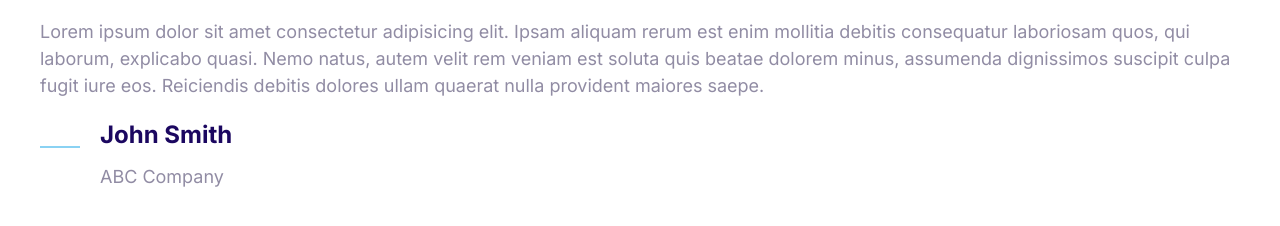
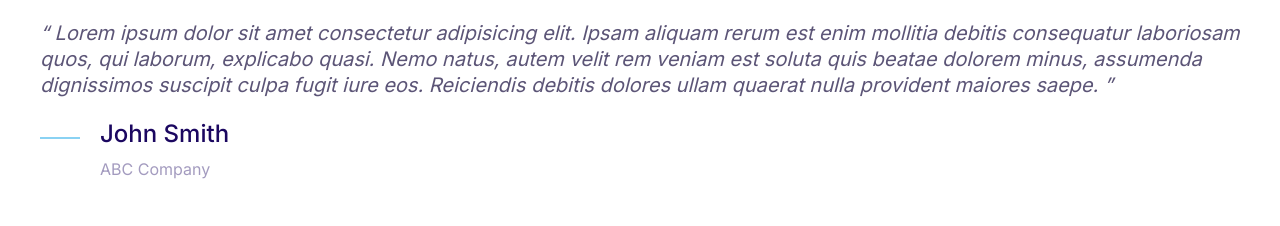
Before and after one commit to imerci/moshify, a plain HTML site: page index.html in a window 1280 px wide. Drawn offline with Linux system fonts and the light colour scheme.

Commit message:
Build the Quote component.

```diff
--- a/css/styles.css
+++ b/css/styles.css
@@ -4,6 +4,7 @@
     --color-accent: #ff3400;
     --color-headings: #1b0760;
     --color-body: #918ca4;
+    --color-body-darker:#5c5577;
     --color-border:#ccc;
     --border-radius:30px;
   }
@@ -385,3 +386,53 @@
 .media__image {
   margin-top: 1rem;
 }
+
+/* Quotes */
+
+.quote {
+  font-size: 2rem;
+  font-style: italic;
+  color: var(--color-body-darker);
+  line-height: 1.3;
+}
+
+.quote__text::before {
+  content: open-quote;
+}
+
+.quote__text::after {
+  content: close-quote;
+}
+
+.quote__author {
+  font-size:3rem;
+  font-style: normal;
+  font-weight: 500;
+
+}
+
+.quote__organization {
+  font-size: 2rem;
+  font-style: normal;
+  color: var(--color-headings);
+  opacity: .4;
+}
+
+.quote__line {
+  position: relative;
+  bottom: 10px;
+}
+
+@media screen and (min-width:1024px) {
+  .quote {
+    font-size: 2rem;
+  }
+
+  .quote__author {
+    font-size: 2.4rem;
+  }
+
+  .quote__organization {
+    font-size: 1.6rem;
+  }
+}
```
Also changed, not shown: components/media.html (added, +12 -0 lines), components/quote.html (added, +22 -0 lines).
